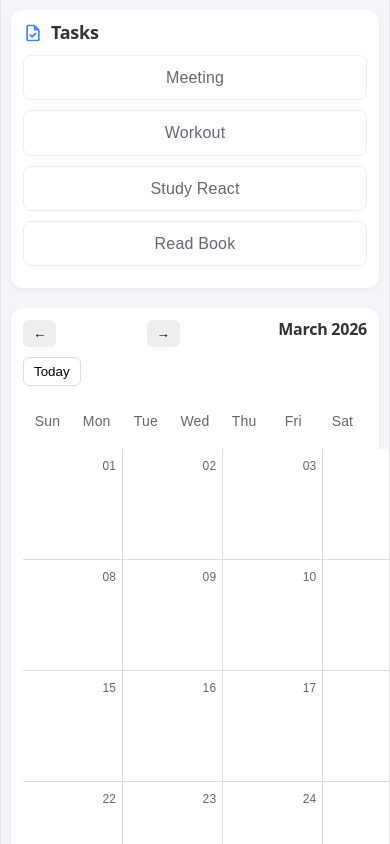
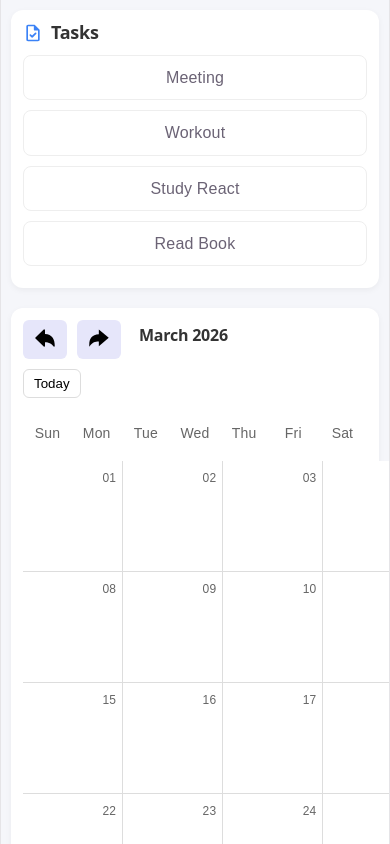
Before and after one commit to onlysahil/drag-calendar, a React (Vite) app: page / in a window 390 px wide. Shown: the top 844 px of the page. Built offline with nearby package versions, Linux system fonts and the light colour scheme.

Commit message:
add custom icons

```diff
--- a/src/components/Calendar/Calendar.jsx
+++ b/src/components/Calendar/Calendar.jsx
@@ -23,8 +23,8 @@ const Calendar = ({ tasksByDate }) => {
     <div>
       <div className="calendar-header">
         <div className="calendar-left">
-          <button onClick={handlePrevMonth} className="btn">←</button>
-          <button onClick={handleNextMonth} className="btn">→</button>
+          <button onClick={handlePrevMonth} className="btn"><svg xmlns="http://www.w3.org/2000/svg" width="24" height="24" viewBox="0 0 512 512"><path fill="currentColor" d="M448 440a16 16 0 0 1-12.61-6.15c-22.86-29.27-44.07-51.86-73.32-67C335 352.88 301 345.59 256 344.23V424a16 16 0 0 1-27 11.57l-176-168a16 16 0 0 1 0-23.14l176-168A16 16 0 0 1 256 88v80.36c74.14 3.41 129.38 30.91 164.35 81.87C449.32 292.44 464 350.9 464 424a16 16 0 0 1-16 16"/></svg></button>
+          <button onClick={handleNextMonth} className="btn"><svg xmlns="http://www.w3.org/2000/svg" width="24" height="24" viewBox="0 0 512 512"><path fill="currentColor" d="M48 399.26C48 335.19 62.44 284 90.91 247c34.38-44.67 88.68-68.77 161.56-71.75V72L464 252L252.47 432V329.35c-44.25 1.19-77.66 7.58-104.27 19.84c-28.75 13.25-49.6 33.05-72.08 58.7L48 440Z"/></svg></button>
 
           <h2 className="calendar-title">
             {month} {year}
--- a/src/styles.css
+++ b/src/styles.css
@@ -35,15 +35,13 @@ body {
 .btn {
   padding: 6px 10px;
   border: none;
-  background: #eee;
+  background: lavender;
   border-radius: 6px;
   cursor: pointer;
   transition: 0.2s;
 }
 
-.btn:hover {
-  background: #ddd;
-}
+
 
 .today-btn {
   border: 1px solid #ddd;
@@ -293,7 +291,7 @@ body {
 
   .calendar-left {
     width: 100%;
-    justify-content: space-between;
+    justify-content: flex-start;
   }
 
   .calendar,
```
